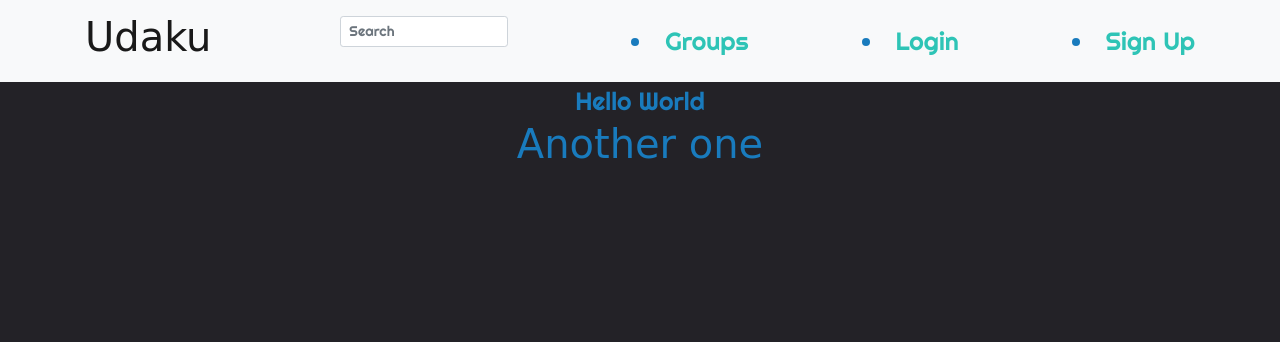
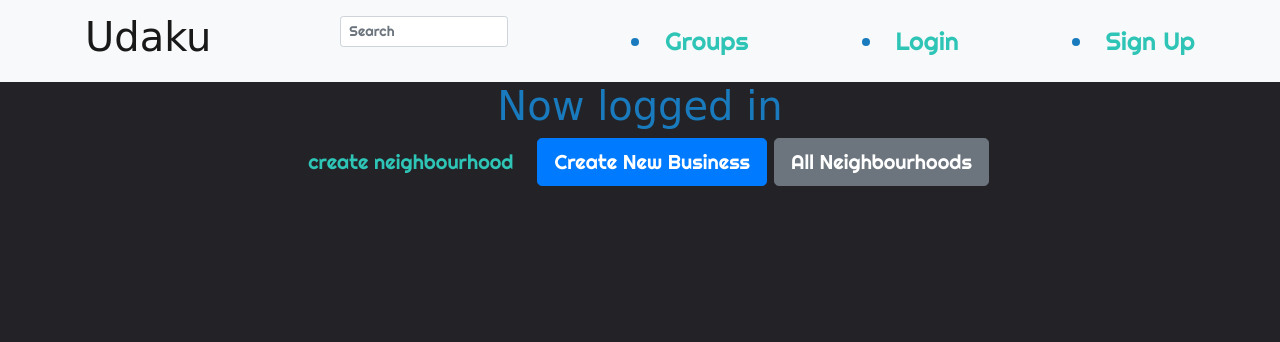
Before and after one commit to wesleymutwiri/hoodwinked2, a Django app: page / in a window 1280 px wide. Shown: the top 342 px of the page. Run offline with Django 3.2, Linux system fonts and the light colour scheme; some libraries are stand-ins or nearby versions; some web fonts are replaced.

Commit message:
styling home page

```diff
--- a/hoodwinked2/views.py
+++ b/hoodwinked2/views.py
@@ -7,4 +7,4 @@ class ThanksPage(TemplateView):
     template_name = 'thanks.html'
 
 class HomePage(TemplateView):
-    template_name = 'index.html'
+    template_name = 'test.html'
--- a/templates/test.html
+++ b/templates/test.html
@@ -4,11 +4,11 @@
     Now logged in
 </h1>
 <div class="container">
-    <a href="{%url 'neighbour:create' %}" class="btn btn-default"> create neighbourhood</a>
+    <a href="{%url 'neighbour:create' %}"> <button class="btn btn-default btn-lg">create neighbourhood</a></button>
             <a href="{% url 'posts:create' %}">
-                <button class="btn btn-default">Create Business</button>
+                <button class="btn btn-primary btn-lg">Create New Business</button>
                             <a href="{% url 'hoods:all' %}">
-                                <button class="btn btn-secondary btn-lg">All Hoods</button>
+                                <button class="btn btn-secondary btn-lg">All Neighbourhoods</button>
                             </a>
             </a>
 </div>
```
